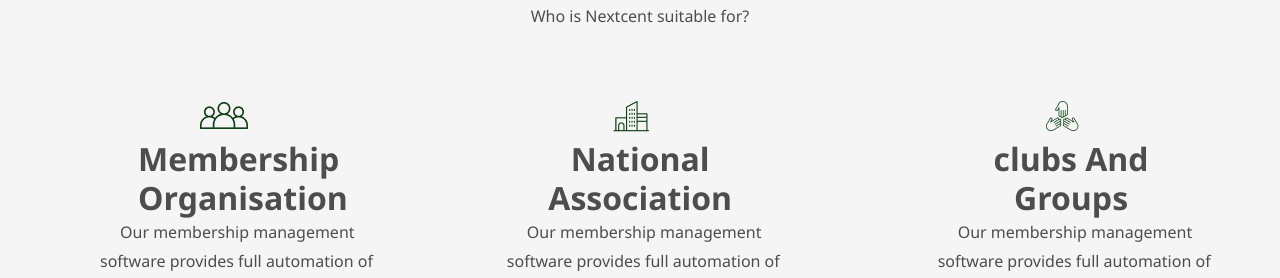
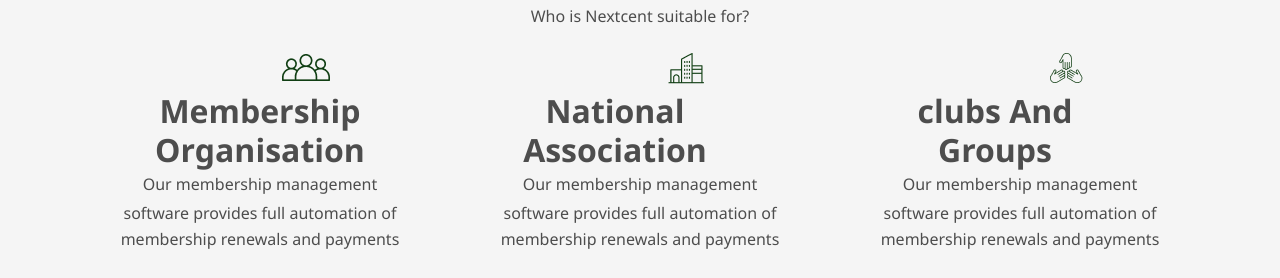
Before and after one commit to kuldeep-malviya/figma-project1, a plain HTML site: page index.html in a window 1280 px wide. Shown: the part 667-945 px from the top of the page. Drawn offline with nearby package versions, Linux system fonts and the light colour scheme.

Commit message:
Initial commit

```diff
--- a/index.html
+++ b/index.html
@@ -126,26 +126,45 @@
         <h2 class="text-center">in a single system</h2>
         <p class="text-center">Who is Nextcent suitable for?</p>
     </div>
+
+
+    <div class="container">
+        <div class="row">
+            <div class="col-md-4">
+
+                <img class="rafiki" style="margin-left:200px" src="./images/Icon2.png" alt="">
+                <h2 style="text-align: center   ;">Membership<br>Organisation</h2>
+                <p  style="  text-align: center; line-height: 15px; color: #4D4D4D ;">Our membership management </p>
+                <p style="text-align: center; line-height: 10px;     color: #4D4D4D;">software provides full automation of</p>
+                <p style="text-align: center; line-height: 10px;color: #4D4D4D;">membership renewals and payments</p>
+
+            </div>
+            <div class="col-md-4">
+
+                <img  class="rafiki" style="margin-left:200px" src="./images/Icon4.png" alt="">
+                <h2 class="rafiki" style=" text-align: center; padding-right: 50px;">National<br>Association</h2>
+                <p style=" text-align: center; line-height: 15px; color: #4D4D4D ;">Our membership management </p>
+                <p style=" text-align: center; line-height: 10px;     color: #4D4D4D;">software provides full automation of</p>
+                <p style="  text-align: center; line-height: 10px;color: #4D4D4D;">membership renewals and payments</p>
+
+            </div>
+            <div class="col-md-4">
+
+                <img class="rafiki" style="margin-left:200px" src="./images/Icon5.png" alt="">
+                <h2 class="rafiki" style=" text-align: center ;padding-right:50px;">clubs And<br>Groups</h2>
+                <p style="text-align: center; line-height: 15px; color: #4D4D4D ;">Our membership management </p>
+                <p style="text-align: center; line-height: 10px;     color: #4D4D4D;">software provides full automation of</p>
+                <p style="text-align: center; line-height: 10px;color: #4D4D4D;">membership renewals and payments</p>
+
+            </div>
+        </div>
+    </div>
+
     <div class=" rafiki-center mt-5 d-inline-block me-4">
-        <img class="rafiki" style="margin-left:200px" src="./images/Icon2.png" alt="">
-        <h2 style="margin-left:138px;">Membership<br>Organisation</h2>
-        <p  style="margin-left:120px; line-height: 15px; color: #4D4D4D ;">Our membership management </p>
-        <p style="margin-left:100px; line-height: 10px;     color: #4D4D4D;">software provides full automation of</p>
-        <p style="margin-left:100px; line-height: 10px;color: #4D4D4D;">membership renewals and payments</p>
     </div>
     <div class=" rafiki-center mt-5 d-inline-block me-5">
-        <img style="margin-left:200px" src="./images/Icon4.png" alt="">
-        <h2 style="margin-left:138px; text-align: center; padding-right: 50px;">National<br>Association</h2>
-        <p style="margin-left:120px; line-height: 15px; color: #4D4D4D ;">Our membership management </p>
-        <p style="margin-left:100px; line-height: 10px;     color: #4D4D4D;">software provides full automation of</p>
-        <p style="margin-left:100px; line-height: 10px;color: #4D4D4D;">membership renewals and payments</p>
     </div>
     <div class="rafiki-center mt-5 d-inline-block">
-        <img style="margin-left:200px" src="./images/Icon5.png" alt="">
-        <h2 style="margin-left:138px; text-align: center ;padding-right:50px;">clubs And<br>Groups</h2>
-        <p style="margin-left:120px; line-height: 15px; color: #4D4D4D ;">Our membership management </p>
-        <p style="margin-left:100px; line-height: 10px;     color: #4D4D4D;">software provides full automation of</p>
-        <p style="margin-left:100px; line-height: 10px;color: #4D4D4D;">membership renewals and payments</p>
     </div>
 
     <div class=" main5 conntainer mt-5 mb-4">
```
